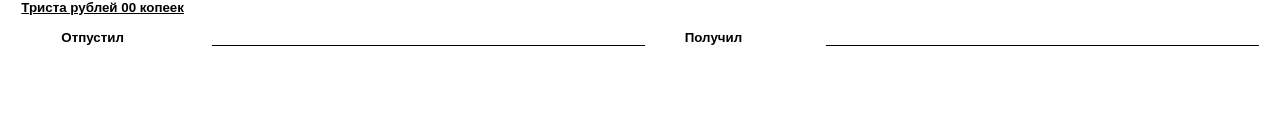
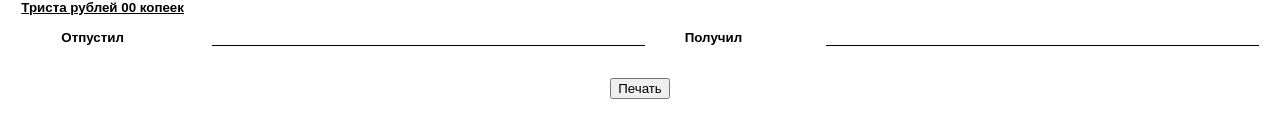
Before and after one commit to dobernike/invoice-creator, a React (Create React App) app: page / in a window 1280 px wide. Shown: the part 273-410 px from the top of the page. Built offline with nearby package versions, Linux system fonts and the light colour scheme.

Commit message:
Добавляет кнопку печати страницы и автопечать

```diff
--- a/public/index.html
+++ b/public/index.html
@@ -21,11 +21,17 @@
       Learn how to configure a non-root public URL by running `npm run build`.
     -->
   <title>invoice creator</title>
+  <script>
+    function printpage() {
+      window.print();
+    }
+  </script>
 </head>
 
-<body>
-  <noscript>You need to enable JavaScript to run this app.</noscript>
-  <div id="root"></div>
+<body onload="printpage()">
+  <!-- <noscript>You need to enable JavaScript to run this app.</noscript> -->
+  <div id="root">
+  </div>
   <!--
       This HTML file is a template.
       If you open it directly in the browser, you will see an empty page.
--- a/src/components/Footer/Footer.css
+++ b/src/components/Footer/Footer.css
@@ -0,0 +1,4 @@
+.printBtn {
+  display: flex;
+  margin: 2rem auto;
+}
--- a/src/components/Footer/Footer.js
+++ b/src/components/Footer/Footer.js
@@ -1,7 +1,9 @@
 import React from "react";
+import './Footer.css';
 
 export default function Footer() {
   return (
+    <>
       <table id="subscripts">
         <tbody>
           <tr>
@@ -12,6 +14,10 @@ export default function Footer() {
           </tr>
         </tbody>
       </table>
+      <button className="printBtn printHide" onClick={() => window.printpage()}>
+        Печать
+      </button>
+    </>
   );
 }
 
--- a/src/index.css
+++ b/src/index.css
@@ -105,6 +105,6 @@ table#subscripts th {
 
 @media print {
   .printHide {
-    display: none;
+    display: none !important;
   }
 }
```
Lines whose indentation alone changed are shown as unchanged.
